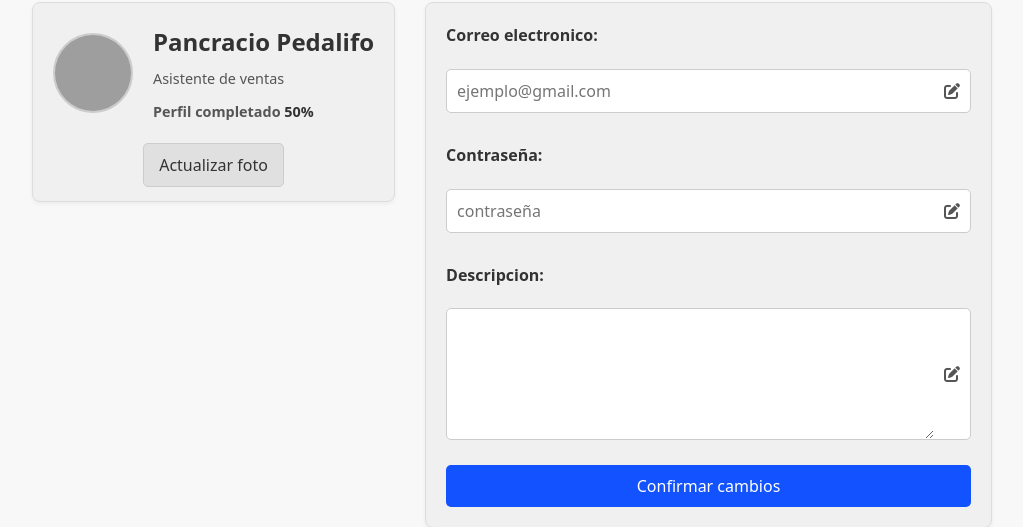
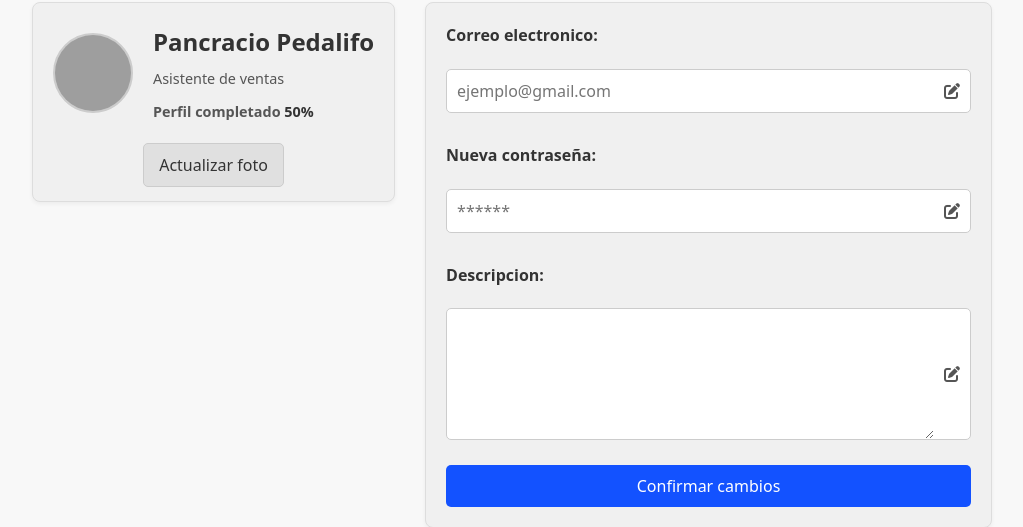
Before and after one commit to juanusat/chambeaya, a Flask app: page /mi-cuenta in a window 1280 px wide. Shown: the part 148-675 px from the top of the page, without its empty margins (128-1151 px from the left). Run offline with Flask 3, Linux system fonts and the light colour scheme; parts of the project's set-up code (start-up, migrations or seed data) failed here and were passed over; grey boxes are pictures that could not be loaded.

Commit message:
Visibilidad al cambiar la contraseña

```diff
--- a/site/mi_cuenta.html
+++ b/site/mi_cuenta.html
@@ -42,9 +42,9 @@
                             <button type="button"><i class="fa-solid fa-pen-to-square"></i></button>
                         </div>
                         <samp></samp>
-                        <label for="clave">Contraseña:</label>
+                        <label for="clave">Nueva contraseña:</label>
                         <div class="input-container">
-                            <input type="text" name="clave" id="clave" placeholder="contraseña">
+                            <input type="password" name="clave" id="clave" placeholder="******">
                             <button type="button"><i class="fa-solid fa-pen-to-square"></i></button>
                         </div>
 
--- a/static/css/mi_cuenta.css
+++ b/static/css/mi_cuenta.css
@@ -149,6 +149,7 @@ body {
 }
 
 .input-container input[type="text"],
+.input-container input[type="password"],
 .input-container-descripcion textarea { /* Estilos para input y textarea */
     flex-grow: 1; /* Permite que el input/textarea ocupe el espacio restante */
     border: none; /* Elimina el borde por defecto */
```
